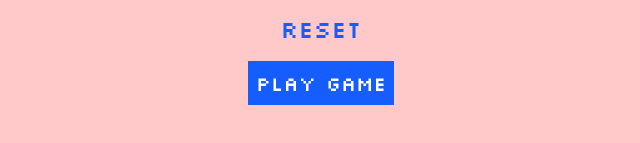
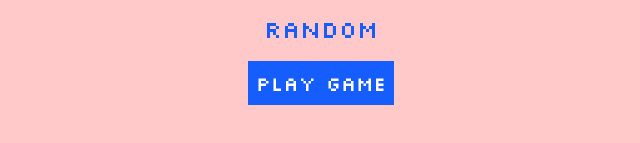
Before and after one commit to AndrewC145/Battleship, a website built with webpack: page dist/index.html in a window 1280 px wide. Both pictures are taken after a click on the button "Start Game". Shown: the part 587-730 px from the top of the page, 319-959 px from the left. Built offline with nearby package versions, Linux system fonts and the light colour scheme; a web font is replaced by a local one.

Commit message:
Re-added Random and Removed Reset

```diff
--- a/dist/index.html
+++ b/dist/index.html
@@ -37,10 +37,8 @@
           class="selection-grid grid grid-cols-[repeat(8,2rem)] grid-rows-[repeat(8,2rem)] p-4 md:grid-cols-[repeat(8,2.5rem)] md:grid-rows-[repeat(8,2.5rem)] lg:grid-cols-[repeat(8,3rem)] lg:grid-rows-[repeat(8,3rem)]"
         ></div>
         <div class="flex items-center justify-center gap-6">
-          <button
-            class="reset-btn cursor-pointer text-lg text-blue-600 md:text-2xl"
-          >
-            Reset
+          <button class="cursor-pointer text-lg text-blue-600 md:text-2xl">
+            Random
           </button>
         </div>
         <button
```
